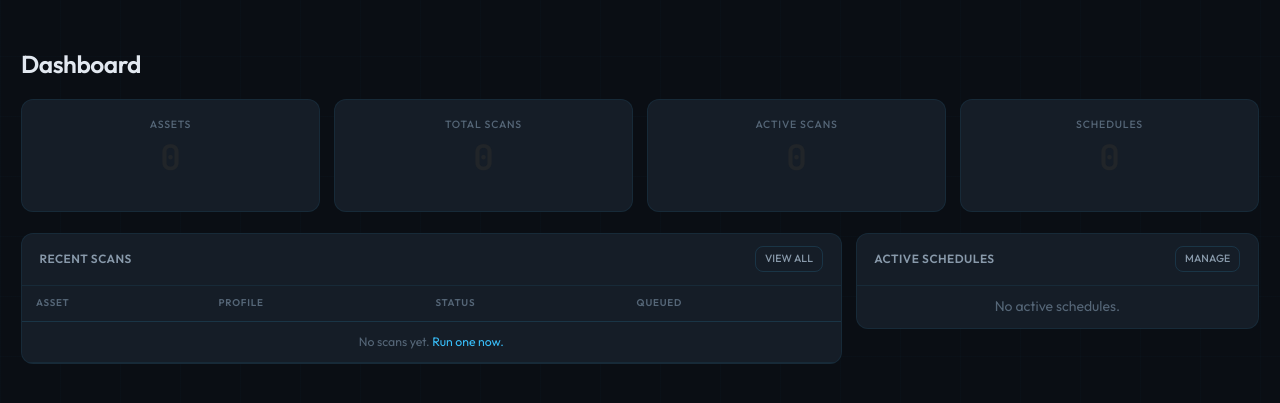
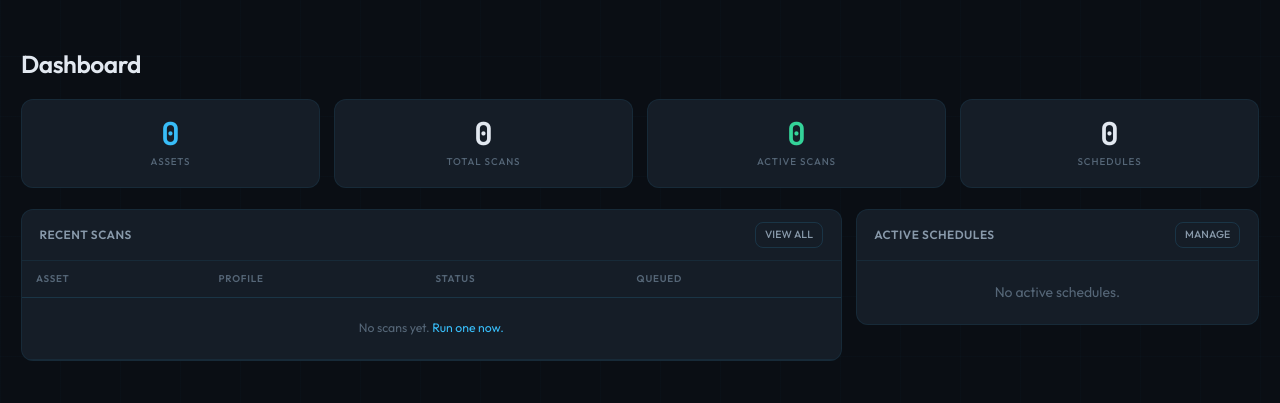
Before and after one commit to wh1sk3ys1x/nmapctf, a FastAPI app: page / in a window 1280 px wide. Shown: the part 64-467 px from the top of the page. Run offline with FastAPI, Linux system fonts and the light colour scheme; the visitor is signed in with stand-in values (Sample User, id 1).

Commit message:
Redesign dashboard with stat cards and mono typography

```diff
--- a/web/app/templates/dashboard.html
+++ b/web/app/templates/dashboard.html
@@ -5,35 +5,27 @@
 
 <div class="row g-3 mb-4">
   <div class="col-md-3">
-    <div class="card text-center">
-      <div class="card-body">
-        <h5 class="card-title text-muted">Assets</h5>
-        <p class="display-6">{{ total_assets }}</p>
-      </div>
+    <div class="stat-card accent">
+      <div class="stat-value">{{ total_assets }}</div>
+      <div class="stat-label">Assets</div>
     </div>
   </div>
   <div class="col-md-3">
-    <div class="card text-center">
-      <div class="card-body">
-        <h5 class="card-title text-muted">Total Scans</h5>
-        <p class="display-6">{{ total_scans }}</p>
-      </div>
+    <div class="stat-card">
+      <div class="stat-value">{{ total_scans }}</div>
+      <div class="stat-label">Total Scans</div>
     </div>
   </div>
   <div class="col-md-3">
-    <div class="card text-center">
-      <div class="card-body">
-        <h5 class="card-title text-muted">Active Scans</h5>
-        <p class="display-6">{{ running_scans }}</p>
-      </div>
+    <div class="stat-card green">
+      <div class="stat-value">{{ running_scans }}</div>
+      <div class="stat-label">Active Scans</div>
     </div>
   </div>
   <div class="col-md-3">
-    <div class="card text-center">
-      <div class="card-body">
-        <h5 class="card-title text-muted">Schedules</h5>
-        <p class="display-6">{{ active_schedules }}</p>
-      </div>
+    <div class="stat-card">
+      <div class="stat-value">{{ active_schedules }}</div>
+      <div class="stat-label">Schedules</div>
     </div>
   </div>
 </div>
@@ -61,10 +53,10 @@
               <td>{{ scan.asset.name }}</td>
               <td>{{ scan.profile.name }}</td>
               <td><span class="scan-status-{{ scan.status.value }}">{{ scan.status.value }}</span></td>
-              <td>{{ scan.queued_at.strftime('%Y-%m-%d %H:%M') }}</td>
+              <td style="font-family: var(--font-mono); font-size: 0.8em;">{{ scan.queued_at.strftime('%Y-%m-%d %H:%M') }}</td>
             </tr>
             {% else %}
-            <tr><td colspan="4" class="text-muted text-center">No scans yet. <a href="/scans/run">Run one now.</a></td></tr>
+            <tr><td colspan="4" class="text-muted text-center py-4">No scans yet.{% if can_edit %} <a href="/scans/run">Run one now.</a>{% endif %}</td></tr>
             {% endfor %}
           </tbody>
         </table>
@@ -80,12 +72,12 @@
       </div>
       <ul class="list-group list-group-flush">
         {% for sched in upcoming_schedules %}
-        <li class="list-group-item d-flex justify-content-between">
+        <li class="list-group-item d-flex justify-content-between align-items-center">
           <span>{{ sched.name }}</span>
           <code>{{ sched.cron_expression }}</code>
         </li>
         {% else %}
-        <li class="list-group-item text-muted text-center">No active schedules.</li>
+        <li class="list-group-item text-muted text-center py-4">No active schedules.</li>
         {% endfor %}
       </ul>
     </div>
```
